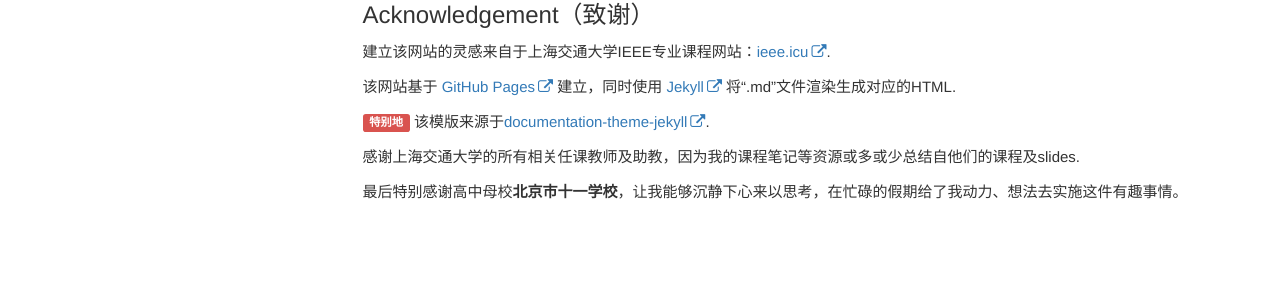
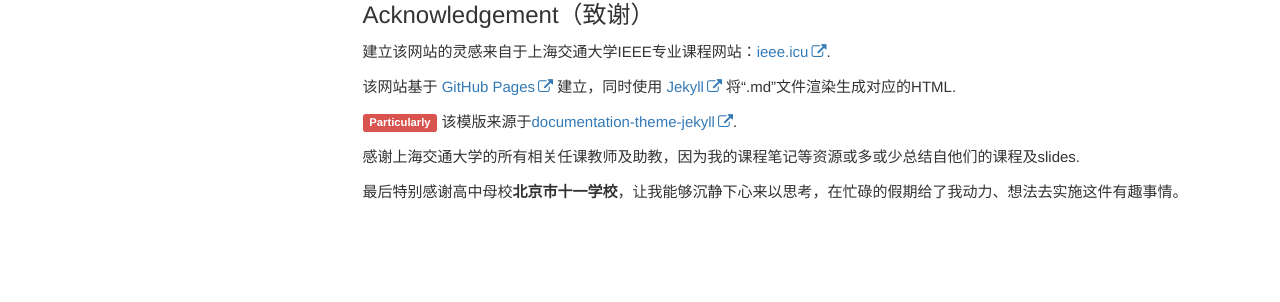
Before and after one commit to aisjtu/aisjtu.github.io, a Jekyll site: the page built from docs/index.md, in a window 1280 px wide and 900 px high, scrolled down 751 px. Shown: the part 459-761 px from the top of the window. Built offline with Jekyll 4.4.1, drawn with Linux system fonts in a browser that asks for light colours; comment, search, counter and statistics services are not loaded.

Commit message:
Update index.md

```diff
--- a/docs/index.md
+++ b/docs/index.md
@@ -49,7 +49,7 @@ permalink: index.html
 
 该网站基于 [GitHub Pages](https://pages.github.com) 建立，同时使用 [Jekyll](https://jekyllrb.com) 将“.md”文件渲染生成对应的HTML.
 
-<span class="label label-danger">特别地</span> 该模版来源于[documentation-theme-jekyll](https://github.com/tomjoht/documentation-theme-jekyll).
+<span class="label label-danger">Particularly</span> 该模版来源于[documentation-theme-jekyll](https://github.com/tomjoht/documentation-theme-jekyll).
 
 感谢上海交通大学的所有相关任课教师及助教，因为我的课程笔记等资源或多或少总结自他们的课程及slides.
 
```
